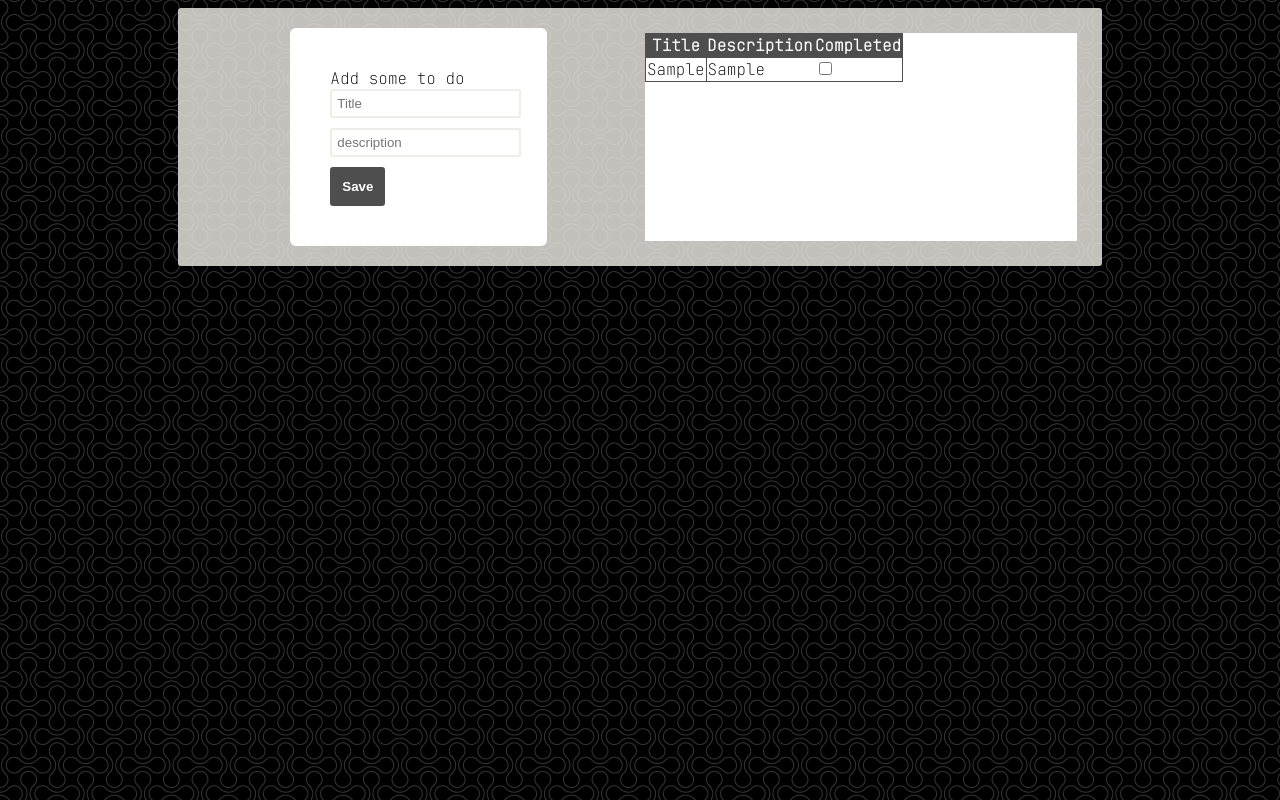
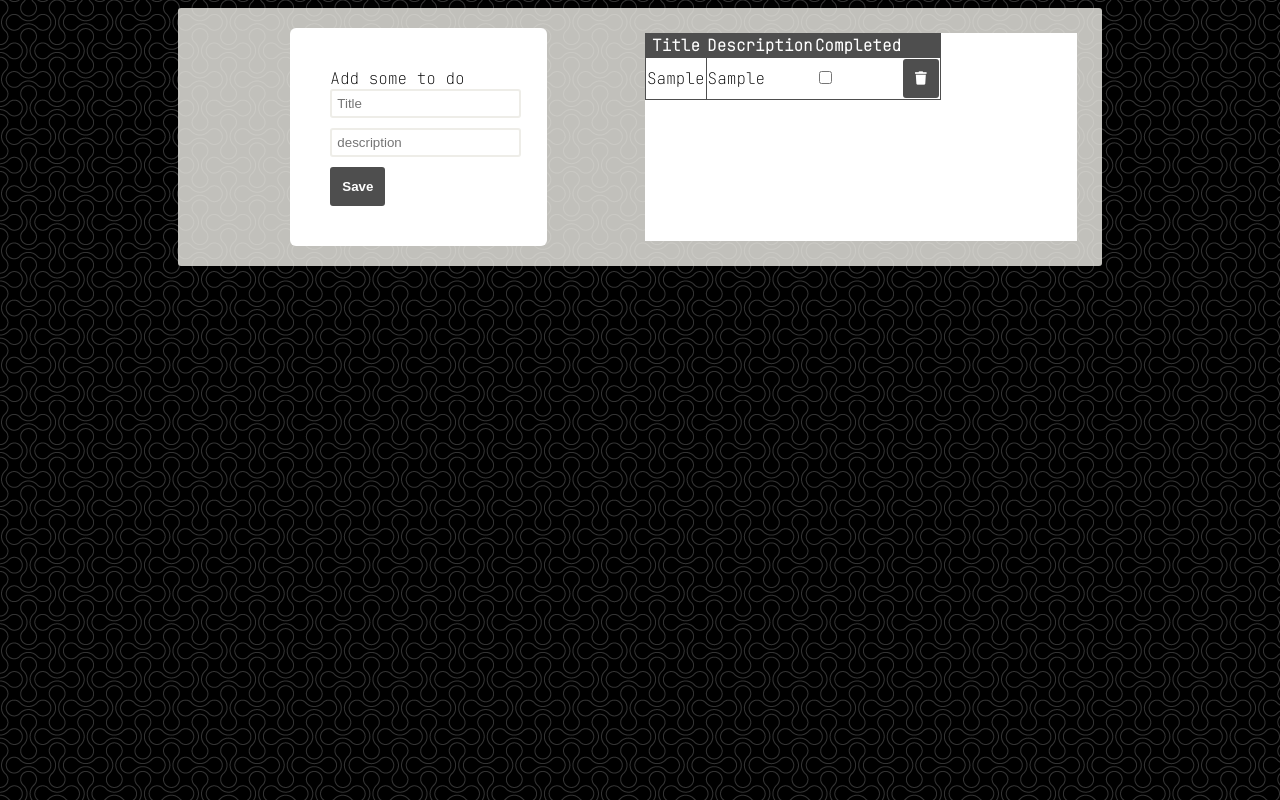
Before and after one commit to GiuProgramert/react-todo-list, a React (Create React App) app: page / in a window 1280 px wide. Both pictures are taken after typing "Sample", "Sample" into the empty fields and a click on the button "Save". Built offline with nearby package versions, Linux system fonts and the light colour scheme.

Commit message:
Added delete button

```diff
--- a/public/index.html
+++ b/public/index.html
@@ -9,35 +9,21 @@
       name="description"
       content="Web site created using create-react-app"
     />
+
+    <!-- Font awesome -->
+    <link
+      rel="stylesheet"
+      href="https://use.fontawesome.com/releases/v5.15.3/css/all.css"
+      integrity="sha384-SZXxX4whJ79/gErwcOYf+zWLeJdY/qpuqC4cAa9rOGUstPomtqpuNWT9wdPEn2fk"
+      crossorigin="anonymous"
+    >
+
     <link rel="apple-touch-icon" href="%PUBLIC_URL%/logo192.png" />
-    <!--
-      manifest.json provides metadata used when your web app is installed on a
-      user's mobile device or desktop. See https://developers.google.com/web/fundamentals/web-app-manifest/
-    -->
     <link rel="manifest" href="%PUBLIC_URL%/manifest.json" />
-    <!--
-      Notice the use of %PUBLIC_URL% in the tags above.
-      It will be replaced with the URL of the `public` folder during the build.
-      Only files inside the `public` folder can be referenced from the HTML.
-
-      Unlike "/favicon.ico" or "favicon.ico", "%PUBLIC_URL%/favicon.ico" will
-      work correctly both with client-side routing and a non-root public URL.
-      Learn how to configure a non-root public URL by running `npm run build`.
-    -->
     <title>React App</title>
   </head>
   <body>
     <noscript>You need to enable JavaScript to run this app.</noscript>
     <div id="root"></div>
-    <!--
-      This HTML file is a template.
-      If you open it directly in the browser, you will see an empty page.
-
-      You can add webfonts, meta tags, or analytics to this file.
-      The build step will place the bundled scripts into the <body> tag.
-
-      To begin the development, run `npm start` or `yarn start`.
-      To create a production bundle, use `npm run build` or `yarn build`.
-    -->
   </body>
 </html>
--- a/src/app.css
+++ b/src/app.css
@@ -57,13 +57,22 @@ body {
   margin-bottom: 10px;
 }
 
-.inputs-container button {
+.inputs-container button,
+td button
+{
   color: white;
   font-weight: bold;
   padding: 10px;
   background-color: var(--primary-color);
   border: 2px solid var(--primary-color);
   border-radius: 3px;
+  cursor: pointer;
+}
+
+.inputs-container button:hover,
+td button:hover {
+  background-color: rgb(104, 104, 104);
+  border: 2px solid rgb(104, 104, 104);
 }
 
 /** Table styles */
--- a/src/components/App.js
+++ b/src/components/App.js
@@ -1,7 +1,7 @@
 import { Component } from "react";
 
 //Todos Storages
-import { addToDo, getToDos, changeCompleted } from "../toDosStorage";
+import { addToDo, getToDos, changeCompleted, deleteToDo } from "../toDosStorage";
 
 //CSS
 import "../app.css";
@@ -15,6 +15,7 @@ class App extends Component {
     super(props);
     this.handleAddTodo = this.handleAddTodo.bind(this);
     this.handleCompletedTodo = this.handleCompletedTodo.bind(this);
+    this.handleDeleteTodo = this.handleDeleteTodo.bind(this);
 
     this.state = {
       toDos: getToDos(),
@@ -35,6 +36,13 @@ class App extends Component {
     });
   }
 
+  handleDeleteTodo(id) {
+    deleteToDo(id);
+    this.setState({
+      toDos: getToDos(),
+    })
+  }
+
   render() {
     const { toDos } = this.state;
 
@@ -47,6 +55,7 @@ class App extends Component {
             <TableTodos
               toDos={toDos}
               changeCompleted={this.handleCompletedTodo}
+              clickDeleteTodo={this.handleDeleteTodo}
             />
           </div>
         </div>
--- a/src/components/TableItemTodos.js
+++ b/src/components/TableItemTodos.js
@@ -7,10 +7,15 @@ class TableItemTodo extends Component {
   constructor(props) {
     super(props);
     this.handleCompletedChange = this.handleCompletedChange.bind(this);
+    this.handleDeleteTodoClick = this.handleDeleteTodoClick.bind(this);
   }
 
   handleCompletedChange() {
     this.props.changeCompleted(this.props.toDo.id);
+  }
+
+  handleDeleteTodoClick() {
+    this.props.clickDeleteTodo(this.props.toDo.id);
   }
 
   render() {
@@ -27,6 +32,11 @@ class TableItemTodo extends Component {
             checked={completed === true ? true : false}
           />
         </td>
+        <td>
+          <button onClick={this.handleDeleteTodoClick}>
+            <i className="fas fa-trash"></i>
+          </button>
+        </td>
       </tr>
     );
   }
--- a/src/components/TableTodos.js
+++ b/src/components/TableTodos.js
@@ -18,6 +18,7 @@ class TableTodos extends Component {
               <th>Title</th>
               <th>Description</th>
               <th>Completed</th>
+              <th></th>
             </tr>
           </thead>
           <tbody>
@@ -27,6 +28,7 @@ class TableTodos extends Component {
                   toDo={toDo}
                   key={toDo.id}
                   changeCompleted={this.props.changeCompleted}
+                  clickDeleteTodo={this.props.clickDeleteTodo}
                 />
               );
             })}
--- a/src/toDosStorage.js
+++ b/src/toDosStorage.js
@@ -36,3 +36,9 @@ export const addToDo = (todo) => {
   });
   setTodos(todos);
 };
+
+export const deleteToDo = (id) => {
+  const todos = getToDos();
+  const filteredTodos = todos.filter(todo => todo.id !== id);
+  setTodos(filteredTodos)
+}
```
